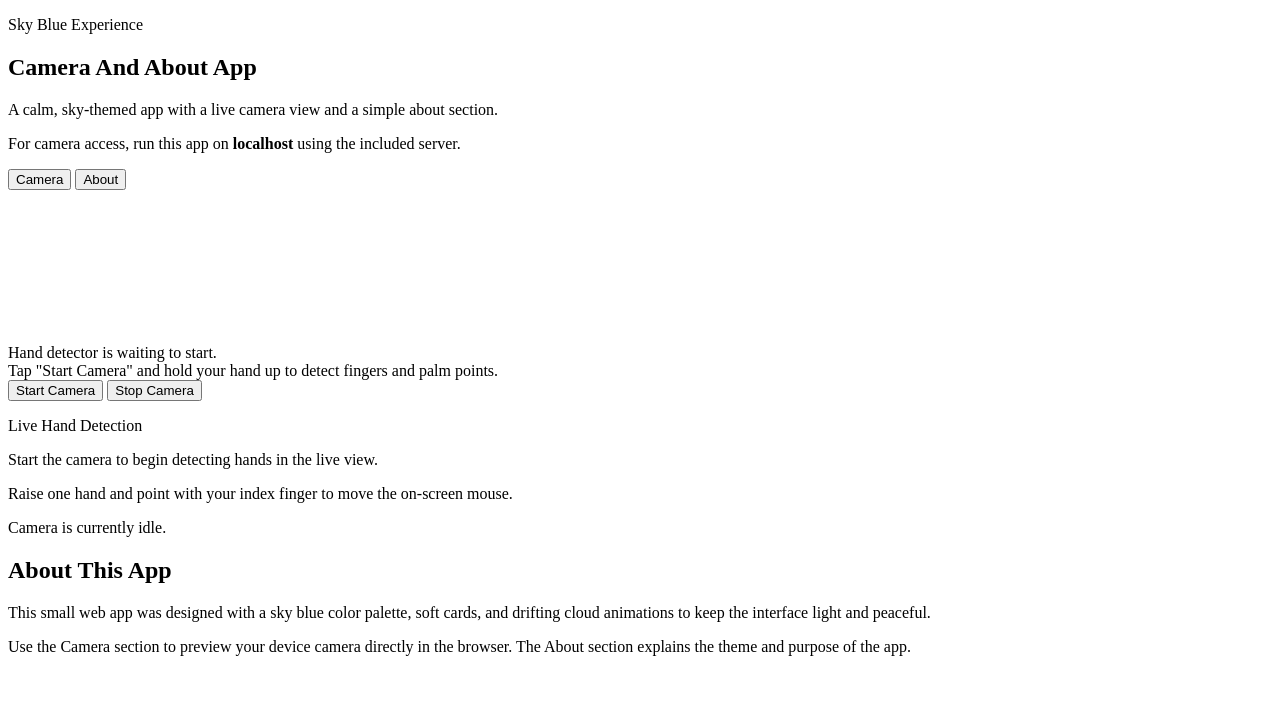
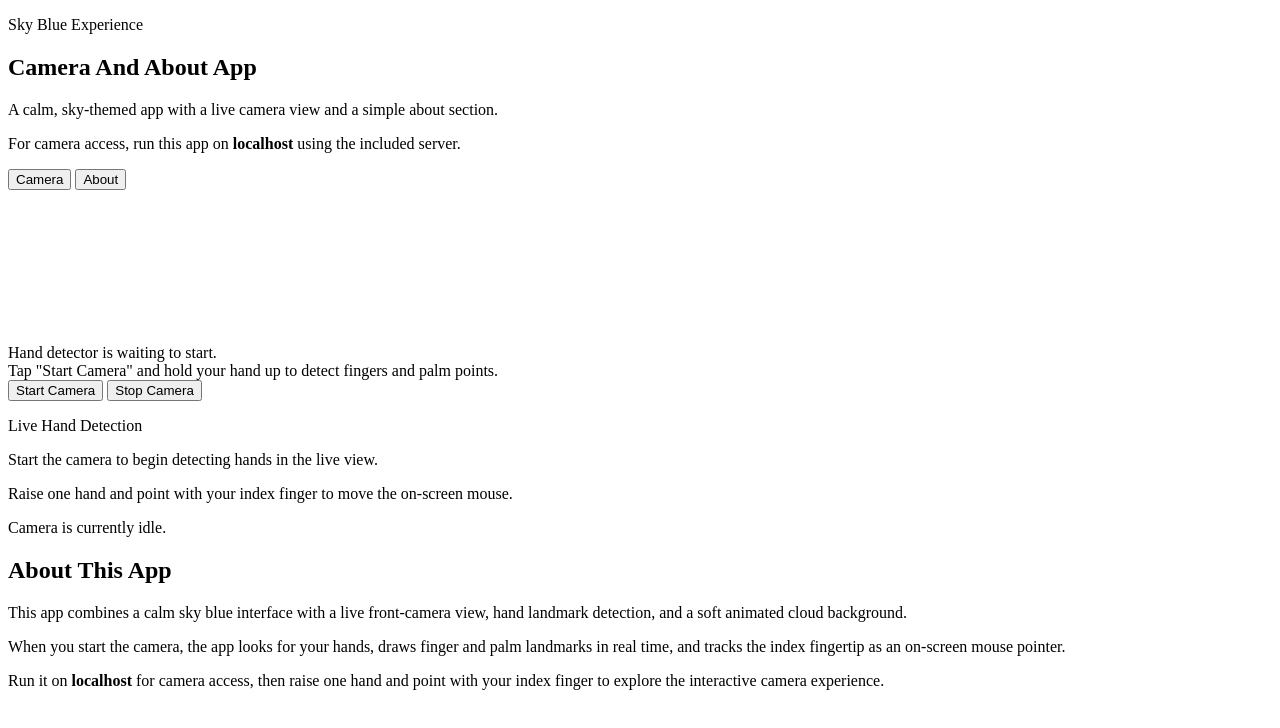
Before and after one commit to kuruvavenu24-creator/Project_FING, a website with bundled scripts: page index.html in a window 1280 px wide. Built offline with nearby package versions, Linux system fonts and the light colour scheme.

Commit message:
Update about section

```diff
--- a/index.html
+++ b/index.html
@@ -74,12 +74,16 @@
         <div class="about-card">
           <h2>About This App</h2>
           <p>
-            This small web app was designed with a sky blue color palette, soft cards,
-            and drifting cloud animations to keep the interface light and peaceful.
+            This app combines a calm sky blue interface with a live front-camera view,
+            hand landmark detection, and a soft animated cloud background.
           </p>
           <p>
-            Use the Camera section to preview your device camera directly in the browser.
-            The About section explains the theme and purpose of the app.
+            When you start the camera, the app looks for your hands, draws finger and palm
+            landmarks in real time, and tracks the index fingertip as an on-screen mouse pointer.
+          </p>
+          <p>
+            Run it on <strong>localhost</strong> for camera access, then raise one hand and point
+            with your index finger to explore the interactive camera experience.
           </p>
         </div>
       </section>
```
